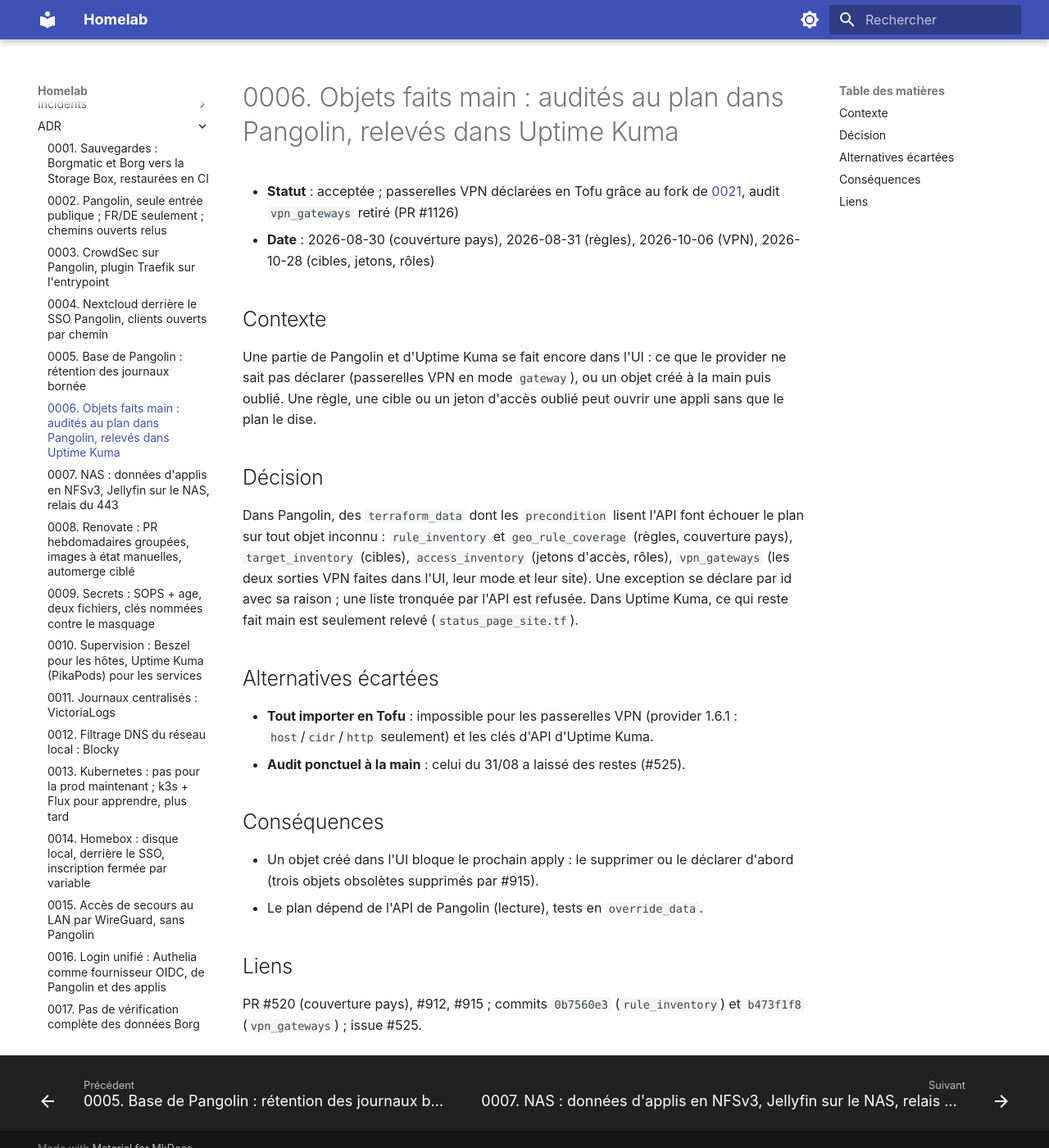
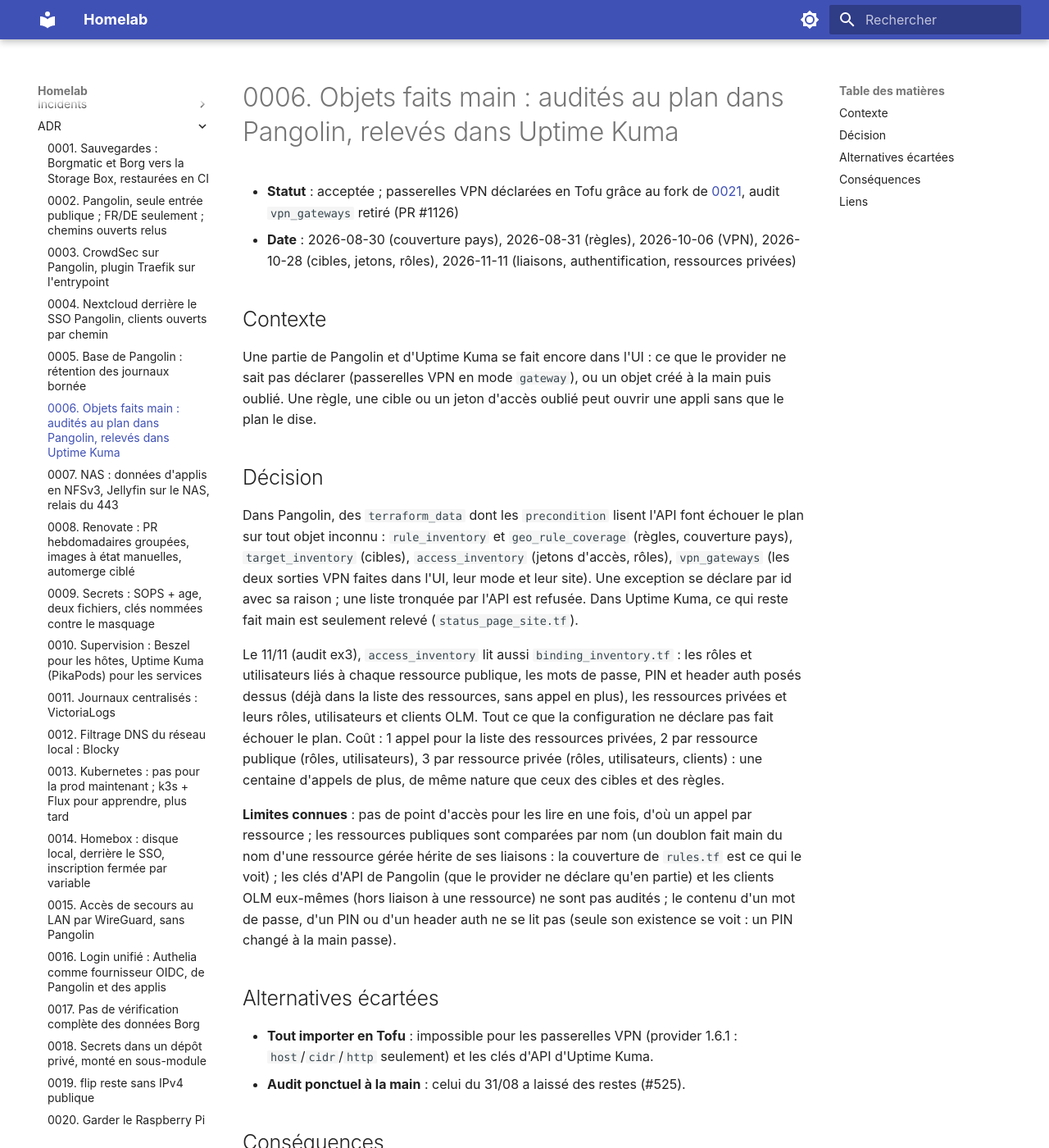
Before and after one commit to sylvainmetayer/homelab, an MkDocs documentation site: the page built from docs/adr/0006-objets-faits-main-audites.md, in a window 1280 px wide and 1400 px high. Shown: the whole window at 82% size. Built offline with MkDocs 1.6.1 and Material for MkDocs 9.7.7, drawn with Linux system fonts in a browser that asks for light colours.

Commit message:
feat(pangolin_config): audit des liaisons, de l'authentification faite main et des ressources privées
access_inventory lit désormais les rôles et utilisateurs liés à chaque ressource publique, les mots de passe, PIN et header auth (déjà dans la liste des ressources : aucun appel de plus), les ressources privées et leurs rôles, utilisateurs et clients OLM. Tout ce que la configuration ne déclare pas fait échouer le plan. Appels ajoutés : 1 + 2 par ressource publique + 3 par ressource privée. Limites dans l'ADR 0006 (audit ex3 du 11/11).

Claude-Session: https://claude.ai/code/session_01EfxfYAbz2gwpFVQsyUyGKn

```diff
--- a/docs/adr/0006-objets-faits-main-audites.md
+++ b/docs/adr/0006-objets-faits-main-audites.md
@@ -1,7 +1,7 @@
 # 0006. Objets faits main : audités au plan dans Pangolin, relevés dans Uptime Kuma
 
 - **Statut** : acceptée ; passerelles VPN déclarées en Tofu grâce au fork de [0021](0021-provider-pangolin-du-fork.md), audit `vpn_gateways` retiré (PR #1126)
-- **Date** : 2026-08-30 (couverture pays), 2026-08-31 (règles), 2026-10-06 (VPN), 2026-10-28 (cibles, jetons, rôles)
+- **Date** : 2026-08-30 (couverture pays), 2026-08-31 (règles), 2026-10-06 (VPN), 2026-10-28 (cibles, jetons, rôles), 2026-11-11 (liaisons, authentification, ressources privées)
 
 ## Contexte
 
@@ -20,6 +20,24 @@ VPN faites dans l'UI, leur mode et leur site). Une exception se déclare par
 id avec sa raison ; une liste tronquée par l'API est refusée. Dans Uptime
 Kuma, ce qui reste fait main est seulement relevé (`status_page_site.tf`).
 
+Le 11/11 (audit ex3), `access_inventory` lit aussi `binding_inventory.tf` : les
+rôles et utilisateurs liés à chaque ressource publique, les mots de passe, PIN
+et header auth posés dessus (déjà dans la liste des ressources, sans appel en
+plus), les ressources privées et leurs rôles, utilisateurs et clients OLM.
+Tout ce que la configuration ne déclare pas fait échouer le plan. Coût : 1
+appel pour la liste des ressources privées, 2 par ressource publique (rôles,
+utilisateurs), 3 par ressource privée (rôles, utilisateurs, clients) : une
+centaine d'appels de plus, de même nature que ceux des cibles et des règles.
+
+**Limites connues** : pas de point d'accès pour les lire en une fois, d'où un
+appel par ressource ; les ressources publiques sont comparées par nom (un
+doublon fait main du nom d'une ressource gérée hérite de ses liaisons : la
+couverture de `rules.tf` est ce qui le voit) ; les clés d'API de Pangolin (que
+le provider ne déclare qu'en partie) et les clients OLM eux-mêmes (hors liaison
+à une ressource) ne sont pas audités ; le contenu d'un mot de passe, d'un PIN
+ou d'un header auth ne se lit pas (seule son existence se voit : un PIN changé à
+la main passe).
+
 ## Alternatives écartées
 
 - **Tout importer en Tofu** : impossible pour les passerelles VPN (provider
```
Also changed, not shown: tofu/pangolin_config/README.md (+1 -1 lines), 5 other files.
